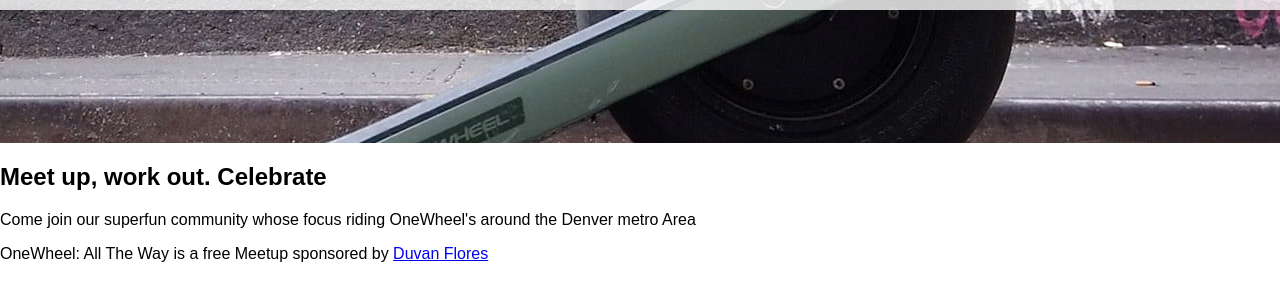
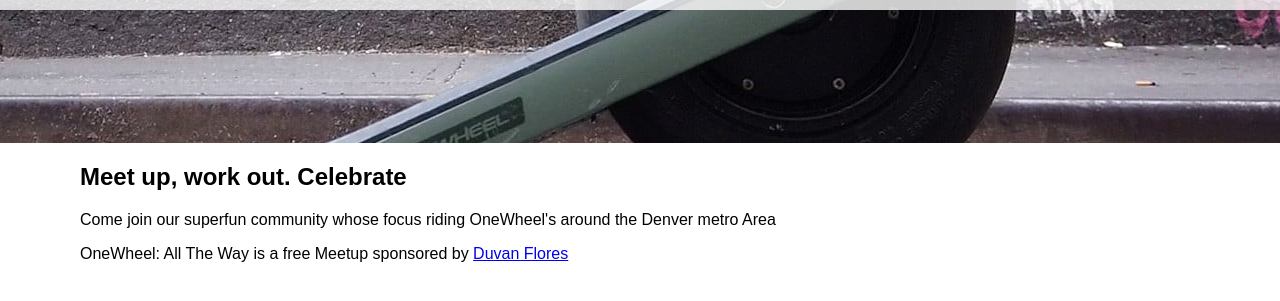
Before and after one commit to iDuvancho303/responsive-club-site, a plain HTML site: page index.html in a window 1280 px wide. Shown: the part 403-704 px from the top of the page. Drawn offline with Linux system fonts and the light colour scheme.

Commit message:
adding more code

```diff
--- a/styles.css
+++ b/styles.css
@@ -4,6 +4,7 @@
     margin: 0;
     background-color: white;
 }
+/*NAVBAR SECTION*/
 .navbar {
     padding-top: 1rem;
     background-color: #003060;
@@ -22,7 +23,9 @@
     margin-right: 1.5rem;
     display: inline-block;
 }
+/*NAVBAR SECTION ENDS*/
 
+/*INTRO SECTION*/
 .intro {
     height: 30rem;
     padding-top: 1rem;
@@ -43,3 +46,10 @@
     opacity: 0.8;
     text-align: center;
 }
+/*INTRO SECTION ENDS*/
+
+/*ABOUT SECTION*/
+.about-us {
+    padding: 0 5rem;
+
+}
```
